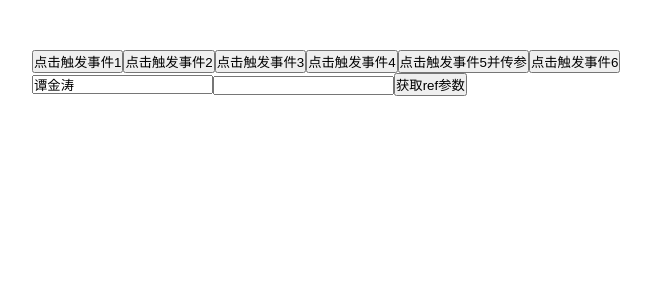
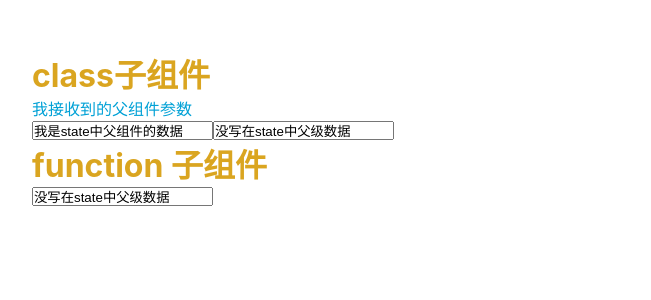
Before and after one commit to tjt740/react-study, a React (Create React App) app in the folder react-demo/: page / in a window 1280 px wide. Shown: the top 300 px of the page, without its empty margins (96-747 px from the left). Built offline with nearby package versions, Linux system fonts and the light colour scheme.

Commit message:
父传子

```diff
--- a/react-demo/package.json
+++ b/react-demo/package.json
@@ -10,6 +10,7 @@
     "react": "^18.0.0",
     "react-dom": "^18.0.0",
     "react-scripts": "5.0.1",
+    "uuid": "^8.3.2",
     "web-vitals": "^2.1.4"
   },
   "scripts": {
--- a/react-demo/src/App.css
+++ b/react-demo/src/App.css
@@ -15,7 +15,9 @@
     line-height: 24px;
     color: #222;
   }
-
+  h1{
+    color:goldenrod
+  }
   .comment-send {
     margin: 10px 0;
   }
--- a/react-demo/src/App.js
+++ b/react-demo/src/App.js
@@ -3,11 +3,20 @@ import './App.css';
 // import  FnComponent  from './lessons/fn-component';
 // import ClassComponent from './lessons/class-component';
 // import StateComponent from './lessons/state-component';
-import EventComponent from './lessons/event-component';
+// import EventComponent from './lessons/event-component';
+// import FormComponent from './lessons/form-compoent';
+// import UuidComponent from './lessons/uuid-component';
 
-import FormComponent from './lessons/form-compoent';
+
+import FatherToSonComponent from './lessons/father-to-son-component';
+
+
+
 
 function App() {
+
+
+
   return (
     <div className="App">
       {/* 函数组件 */}
@@ -22,11 +31,20 @@ function App() {
 
 
       {/* 事件 */}
-      <EventComponent></EventComponent>
+      {/* <EventComponent></EventComponent> */}
 
 
       {/* 表单 */}
-      <FormComponent/>
+      {/* <FormComponent/> */}
+
+      {/* 使用uuid函数 */}
+      {/* <UuidComponent/> */}
+
+
+      {/* 组件传值  */}
+
+      <FatherToSonComponent />
+
 
 
     </div>
--- /dev/null
+++ b/react-demo/src/lessons/father-to-son-component.jsx
@@ -0,0 +1,43 @@
+import React from 'react';
+import SonClassComponent from './son-component';
+
+// 函数组件
+function SonFunComponent(props) {
+    return (
+        <>
+            <h1>function 子组件 </h1>
+            {console.log(props)}
+            <input type='text' defaultValue={props.fatherInfo3} />
+        </>
+
+    )
+}
+
+
+// 类组件
+class FatherToSonComponent extends React.Component {
+
+    fatherValue = '没写在state中父级数据'
+
+    state = {
+        fatherMsg: '我是state中父组件的数据',
+    }
+
+
+    render() {
+        return (
+            <div>
+
+                {/* 父传子 类组件 */}
+                <SonClassComponent fatherInfo1={this.state.fatherMsg} fatherInfo2={this.fatherValue} />
+
+                {/* 父传子 函数组件 */}
+                <SonFunComponent fatherInfo3={this.fatherValue} />
+
+            </div>
+        );
+    }
+}
+
+
+export default FatherToSonComponent
--- /dev/null
+++ b/react-demo/src/lessons/son-component.jsx
@@ -0,0 +1,22 @@
+import React from "react";
+
+
+class SonClassComponent extends React.Component {
+
+    render() {
+        return (
+            <div>
+
+                <h1>class子组件</h1>
+                <p>我接收到的父组件参数</p>
+                { console.log(this.props)}
+                <input type='textarea' defaultValue={this.props.fatherInfo1} />
+
+                <input type='textarea' defaultValue={this.props.fatherInfo2} />
+
+            </div>
+        );
+    }
+}
+
+export default SonClassComponent;
--- /dev/null
+++ b/react-demo/src/lessons/uuid-component.jsx
@@ -0,0 +1,25 @@
+
+
+import React from 'react';
+
+// 生成不重复id名。
+// 引入 uuid 中的 v4 方法名 {v4 * uuid} ==> v4 合到 uuid 这个自定义名字上
+import { v4 as uuid } from 'uuid';
+
+class UuidComponent extends React.Component {
+
+    render() {
+        return (
+            <div>
+                <h1 id={ uuid() }>使用uuid函数</h1>
+                <h2 id={ uuid() }>使用uuid函数</h2>
+                <h3 id={ uuid() }>使用uuid函数</h3>
+            </div>
+        );
+    }
+
+
+}
+
+
+export default UuidComponent
```
